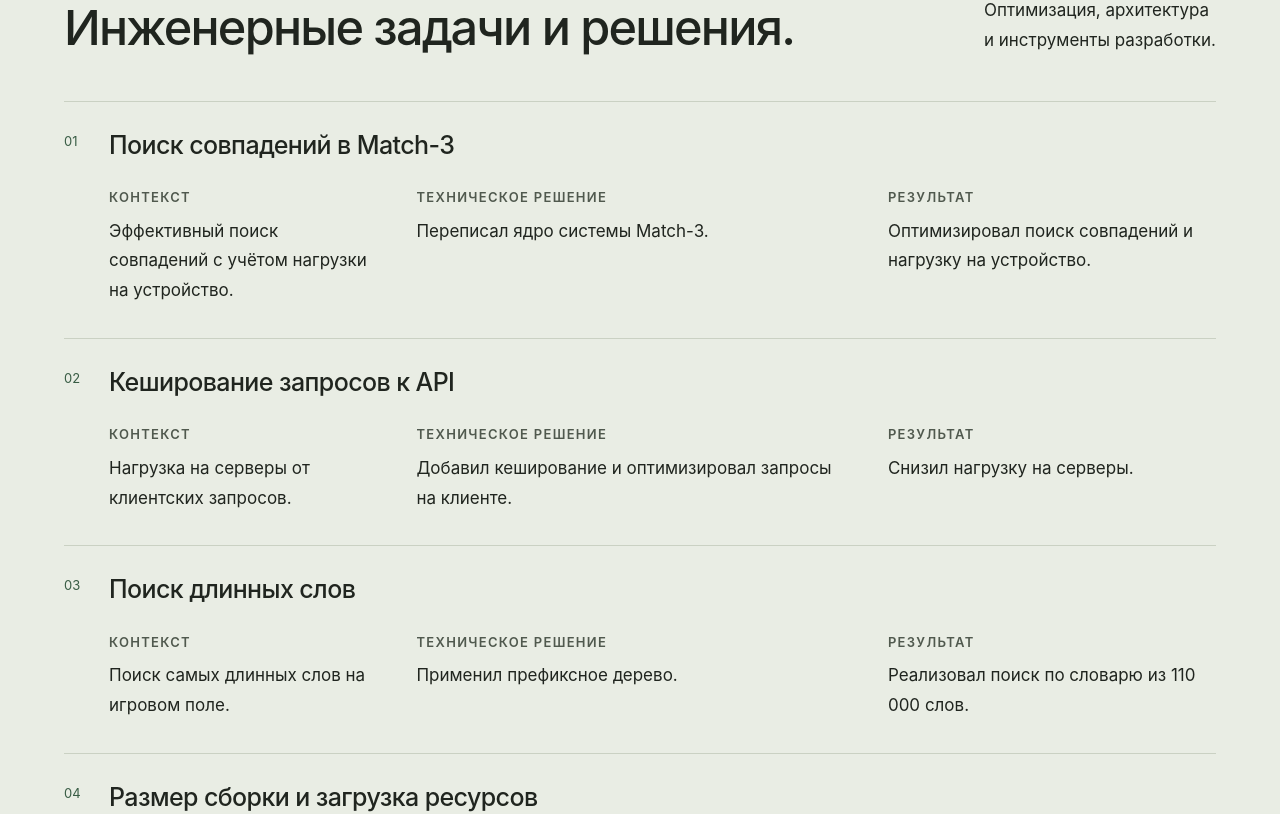
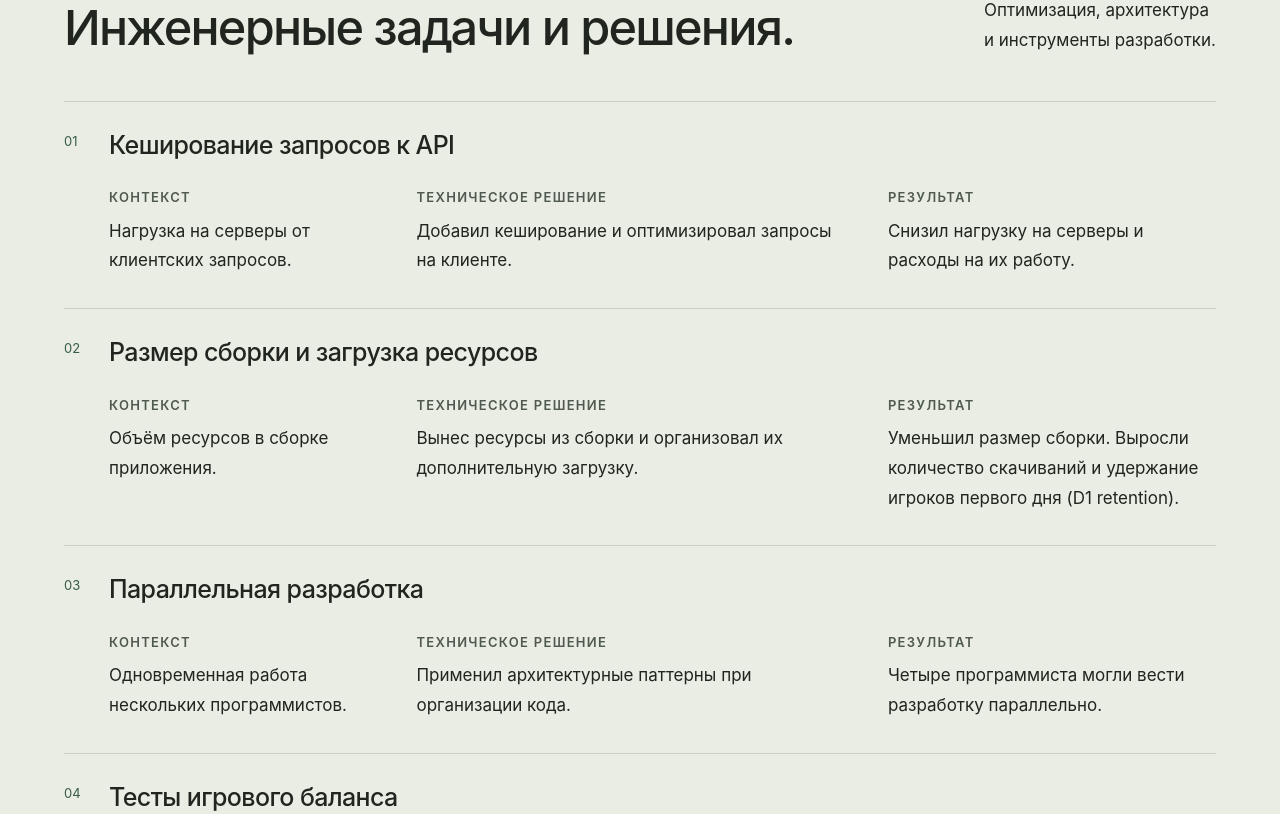
Before and after one commit to bleeerr/portfolio, a React (Vite) app: page / in a window 1280 px wide. Shown: the part 2600-3414 px from the top of the page. Built offline with nearby package versions, Linux system fonts and the light colour scheme.

Commit message:
Apply annotated engineering case removals and outcome updates

```diff
--- a/src/profile.json
+++ b/src/profile.json
@@ -38,28 +38,16 @@
   "employment": "Полная занятость; рассмотрю проектную работу",
   "achievements": [
     {
-      "title": "Поиск совпадений в Match-3",
-      "task": "Эффективный поиск совпадений с учётом нагрузки на устройство.",
-      "solution": "Переписал ядро системы Match-3.",
-      "result": "Оптимизировал поиск совпадений и нагрузку на устройство."
-    },
-    {
       "title": "Кеширование запросов к API",
       "task": "Нагрузка на серверы от клиентских запросов.",
       "solution": "Добавил кеширование и оптимизировал запросы на клиенте.",
-      "result": "Снизил нагрузку на серверы."
-    },
-    {
-      "title": "Поиск длинных слов",
-      "task": "Поиск самых длинных слов на игровом поле.",
-      "solution": "Применил префиксное дерево.",
-      "result": "Реализовал поиск по словарю из 110 000 слов."
+      "result": "Снизил нагрузку на серверы и расходы на их работу."
     },
     {
       "title": "Размер сборки и загрузка ресурсов",
       "task": "Объём ресурсов в сборке приложения.",
-      "solution": "Организовал дополнительную загрузку необходимых ресурсов.",
-      "result": "Уменьшил размер сборки."
+      "solution": "Вынес ресурсы из сборки и организовал их дополнительную загрузку.",
+      "result": "Уменьшил размер сборки. Выросли количество скачиваний и удержание игроков первого дня (D1 retention)."
     },
     {
       "title": "Параллельная разработка",
```
Also changed, not shown: public/resume-print.html (+1 -1 lines), 2 other files (tests, documents, lock files or other folders).
